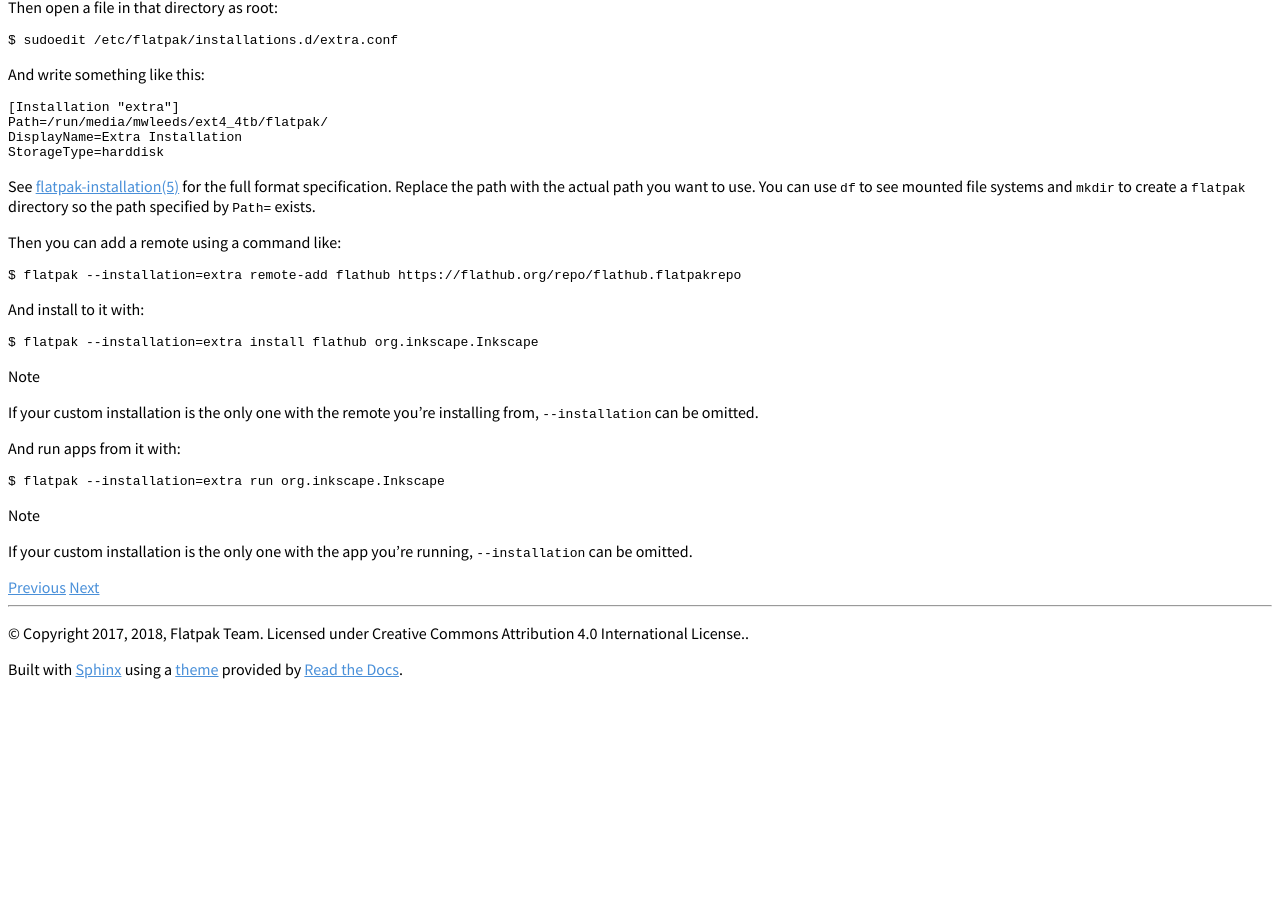
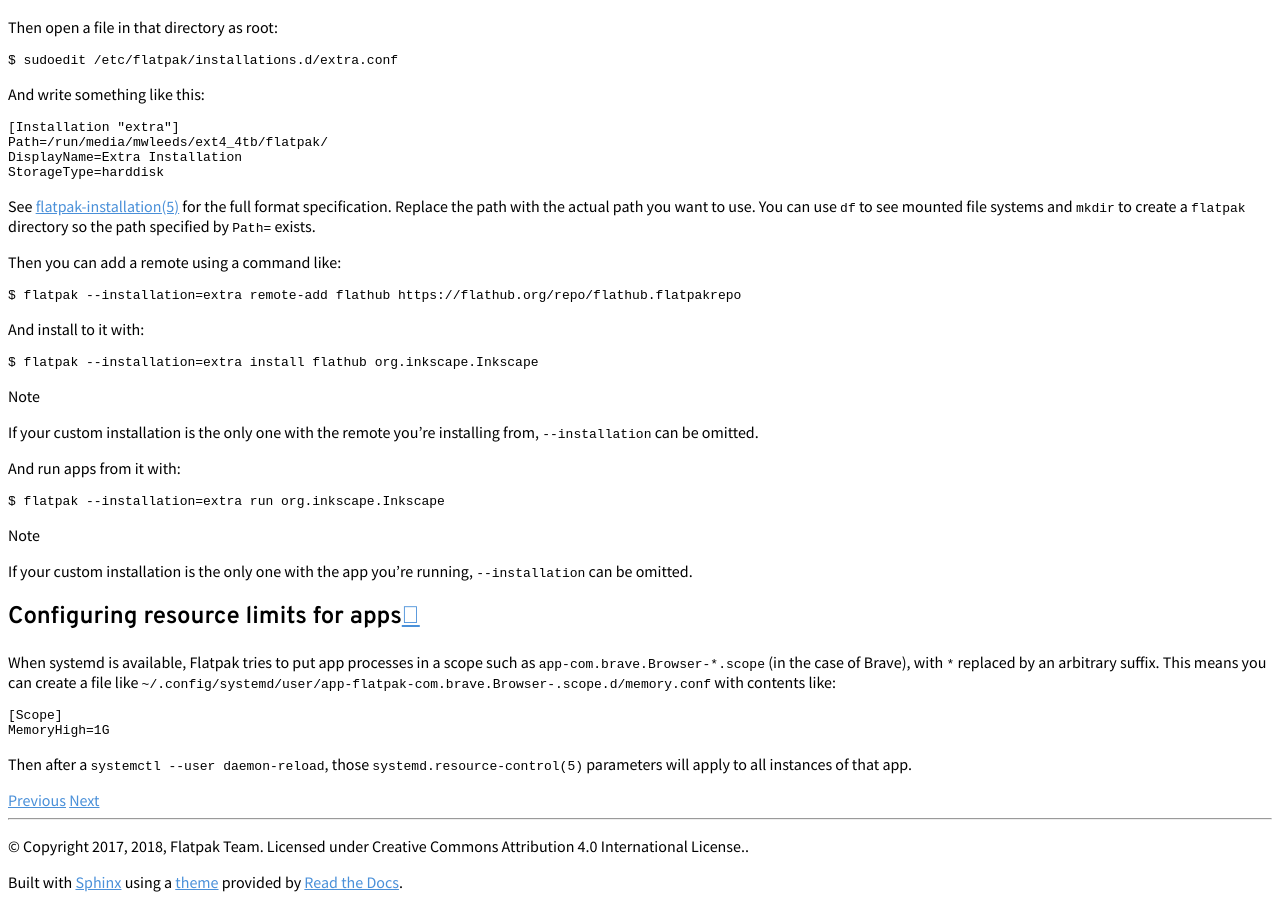
Before and after one commit to flatpak/flatpak-docs, a Sphinx documentation site: the page built from docs/tips-and-tricks.rst, in a window 1280 px wide and 900 px high, scrolled down 1958 px. Built offline with Sphinx 7.4.7 and the Read the Docs theme 2.0.0, drawn with Linux system fonts in a browser that asks for light colours; before the commit the page ends 2645 px from its top, so only the background shows below that; some of the changed text lies outside the part shown.

Commit message:
tips-and-tricks: Add systemd.resource-control instructions
Inspired by https://github.com/flatpak/flatpak/issues/4659#issuecomment-1009437265

```diff
--- a/docs/tips-and-tricks.rst
+++ b/docs/tips-and-tricks.rst
@@ -139,3 +139,19 @@ And run apps from it with::
 
   If your custom installation is the only one with the app you're running,
   ``--installation`` can be omitted.
+
+Configuring resource limits for apps
+------------------------------------
+
+When systemd is available, Flatpak tries to put app processes in a scope such
+as ``app-com.brave.Browser-*.scope`` (in the case of Brave), with ``*`` replaced by
+an arbitrary suffix. This means you can create a file like
+``~/.config/systemd/user/app-flatpak-com.brave.Browser-.scope.d/memory.conf``
+with contents like::
+
+  [Scope]
+  MemoryHigh=1G
+
+Then after a ``systemctl --user daemon-reload``, those
+``systemd.resource-control(5)`` parameters will apply to all instances of that
+app.
```
